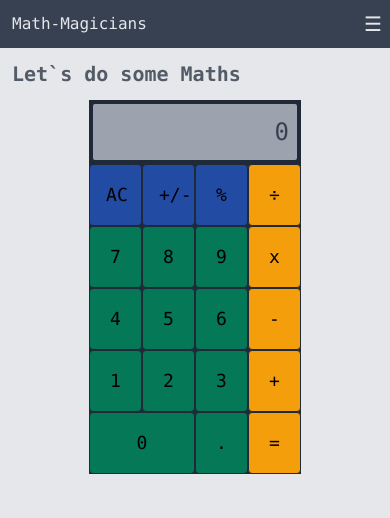
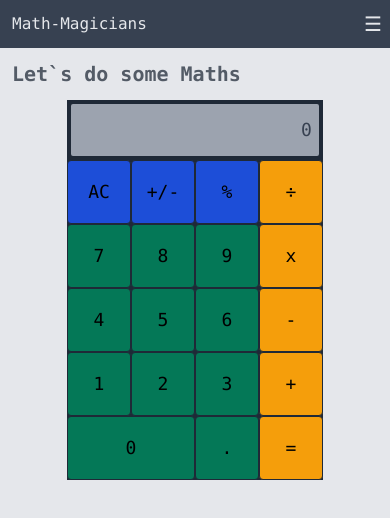
Before and after one commit to epinczinger/calculator, a React (Create React App) app: page /calculator in a window 390 px wide. Shown: the top 518 px of the page. Built offline with nearby package versions, Linux system fonts and the light colour scheme.

Commit message:
fix responsiveness on buttonpannel, and onclick

```diff
--- a/src/components/ButtonPanel.js
+++ b/src/components/ButtonPanel.js
@@ -3,10 +3,10 @@ import PropTypes from 'prop-types';
 import Button from './Button';
 
 const ButtonPanel = props => {
-  const blueButton = 'bg-blue-600 bg-opacity-60 hover:bg-blue-700 w-1/4 p-4 flex justify-center border rounded border-gray-800';
-  const greenButton = 'bg-green-700 hover:bg-green-800 w-1/4 p-4 flex justify-center border rounded border-gray-800';
-  const greenLgButton = 'bg-green-700 hover:bg-green-800 w-1/2 p-4 flex justify-center border rounded border-gray-800';
-  const yellowButton = 'bg-yellow-500 hover:bg-yellow-600 w-1/4 p-4 flex justify-center border rounded border-gray-800';
+  const blueButton = 'bg-blue-700 hover:bg-blue-800 flex justify-center w-16 h-16 lg:w-24 lg:h-20 border rounded border-gray-800';
+  const greenButton = 'bg-green-700 hover:bg-green-800 flex justify-center w-16 h-16 lg:w-24 lg:h-20 border rounded border-gray-800';
+  const greenLgButton = 'bg-green-700 hover:bg-green-800 flex justify-center w-32 h-16 lg:w-48 lg:h-20 border rounded border-gray-800';
+  const yellowButton = 'bg-yellow-500 hover:bg-yellow-600 flex justify-center w-16 h-16 lg:w-24 lg:h-20 border rounded border-gray-800';
 
   return (
     <div className="bg-gray-800 text-lg md:text-xl">
@@ -14,7 +14,7 @@ const ButtonPanel = props => {
         <div className={blueButton}>
           <Button clickHandler={() => props.clickHandler('AC')} name="AC" />
         </div>
-        <div className={blueButton}>
+        <div className="bg-blue-700 hover:bg-blue-800 w-1/4 flex justify-center border rounded border-gray-800 min-w-12">
           <Button clickHandler={() => props.clickHandler('+/-')} name="+/-" />
         </div>
         <div className={blueButton}>
--- a/src/components/Display.js
+++ b/src/components/Display.js
@@ -5,10 +5,8 @@ const Display = props => {
   const { next, total } = props;
 
   return (
-    <div className="flex justify-end bg-gray-400 border-4 border-gray-800 rounded-md text-2xl lg-text-3xl px-2 py-3 ">
-      <h2 className="text-gray-700">
-        {next || total || 0}
-      </h2>
+    <div className="flex justify-end tracking-tighter bg-gray-400 border-4 w-64 border-gray-800 rounded-md text-lg lg:w-auto lg:text-2xl px-2 py-3 ">
+      <h2 className="text-gray-700">{next || total || 0}</h2>
     </div>
   );
 };
--- a/src/components/Home.js
+++ b/src/components/Home.js
@@ -3,7 +3,7 @@ import React from 'react';
 function Home() {
   return (
     <div className="text-center px-2 text-gray-800 sm:animate-pulse max-w-md mx-auto">
-      <h1 className="py-4 text-lg font-bold">
+      <h1 className="py-4 text-lg lg:text-2xl font-bold">
         Welcome to
         {' '}
         <span className="text-yellow-400">Math-magicians</span>
--- a/src/components/Quote.js
+++ b/src/components/Quote.js
@@ -3,7 +3,7 @@ import React from 'react';
 function Quote() {
   return (
     <div className="text-gray-800 font-bold flex flex-col justify-center p-2 max-w-md mx-auto">
-      <h3 className="text-xl text-center p-4 justify-self-start">
+      <h3 className="text-xl lg:text-2xl text-center p-4 justify-self-start">
         Qu
         <span className="text-blue-400">ot</span>
         e of
```
